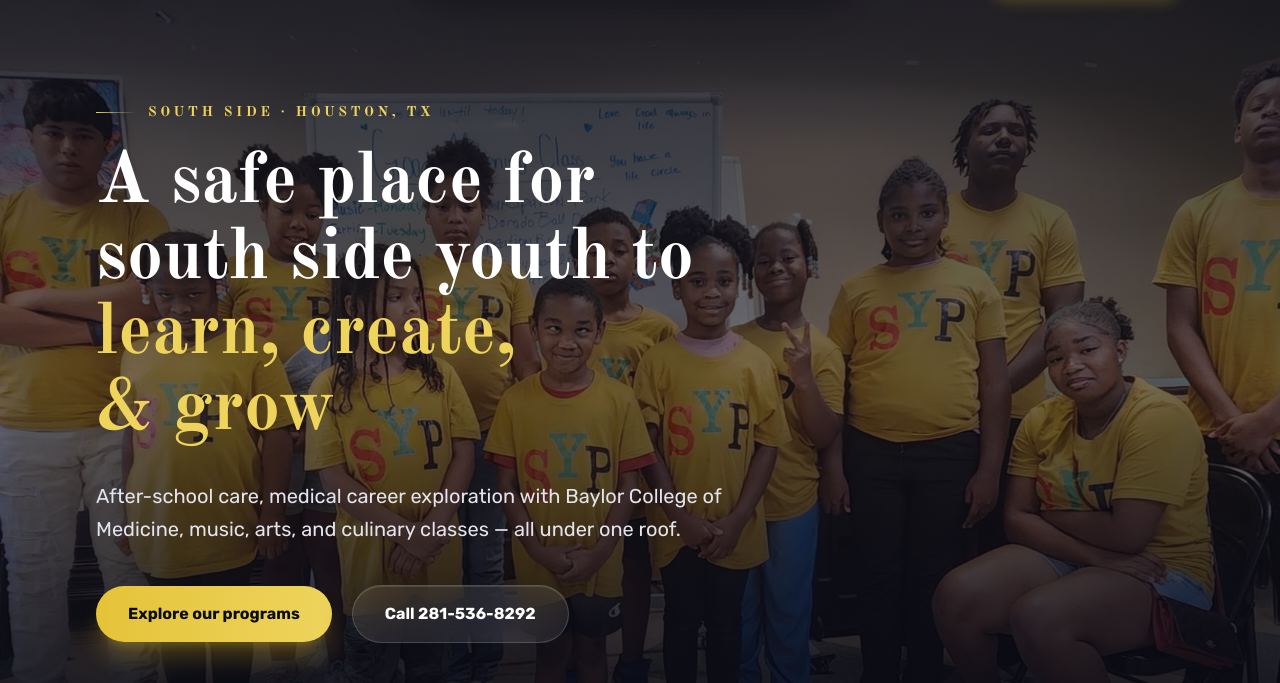
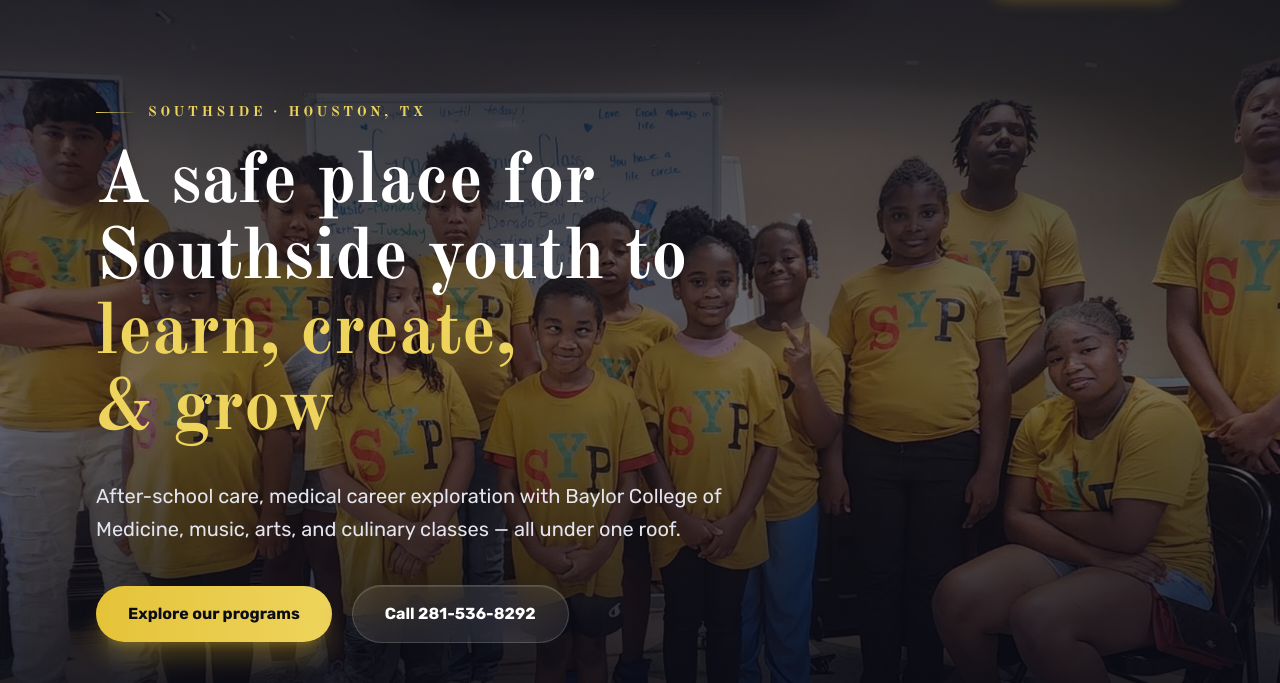
Before and after one commit to august-web/syprograms, an Astro site: page / in a window 1280 px wide. Shown: the part 58-741 px from the top of the page. Built offline with nearby package versions, Linux system fonts and the light colour scheme; Astro itself is replaced by a stand-in of ours.

Commit message:
Fix 'Southside' in home hero, marquee, and meta description

```diff
--- a/src/pages/index.astro
+++ b/src/pages/index.astro
@@ -12,13 +12,13 @@ const marqueeItems = [
 	'Music Classes',
 	'Arts & Creativity',
 	'Culinary Program',
-	'South Side · Houston',
+	'Southside · Houston',
 ];
 ---
 
 <Base
 	title="Home"
-	description="Southside Youth Programs offers after-school care, the Baylor IMCO medical careers program, music, arts, and culinary classes for youth on Houston's south side."
+	description="Southside Youth Programs offers after-school care, the Baylor IMCO medical careers program, music, arts, and culinary classes for youth on Houston's Southside."
 >
 	<!-- Hero -->
 	<section class="relative isolate flex min-h-[100svh] items-center overflow-hidden bg-navy-950 text-white">
@@ -40,12 +40,12 @@ const marqueeItems = [
 		<div class="container-site w-full py-32 sm:py-40">
 			<p class="flex items-center gap-3 font-display text-sm font-bold uppercase tracking-[0.25em] text-cyan-300">
 				<span class="inline-block h-px w-10 bg-gradient-to-r from-cyan-300 to-transparent"></span>
-				South side · Houston, TX
+				Southside · Houston, TX
 			</p>
 
 			<h1 class="mt-6 max-w-4xl font-display text-5xl font-bold leading-[1.05] sm:text-7xl">
 				<span class="block">A safe place for</span>
-				<span class="block">south side youth to</span>
+				<span class="block">Southside youth to</span>
 				<span class="block">
 					<em class="not-italic text-cyan-300">learn, create,</em>
 				</span>
```
